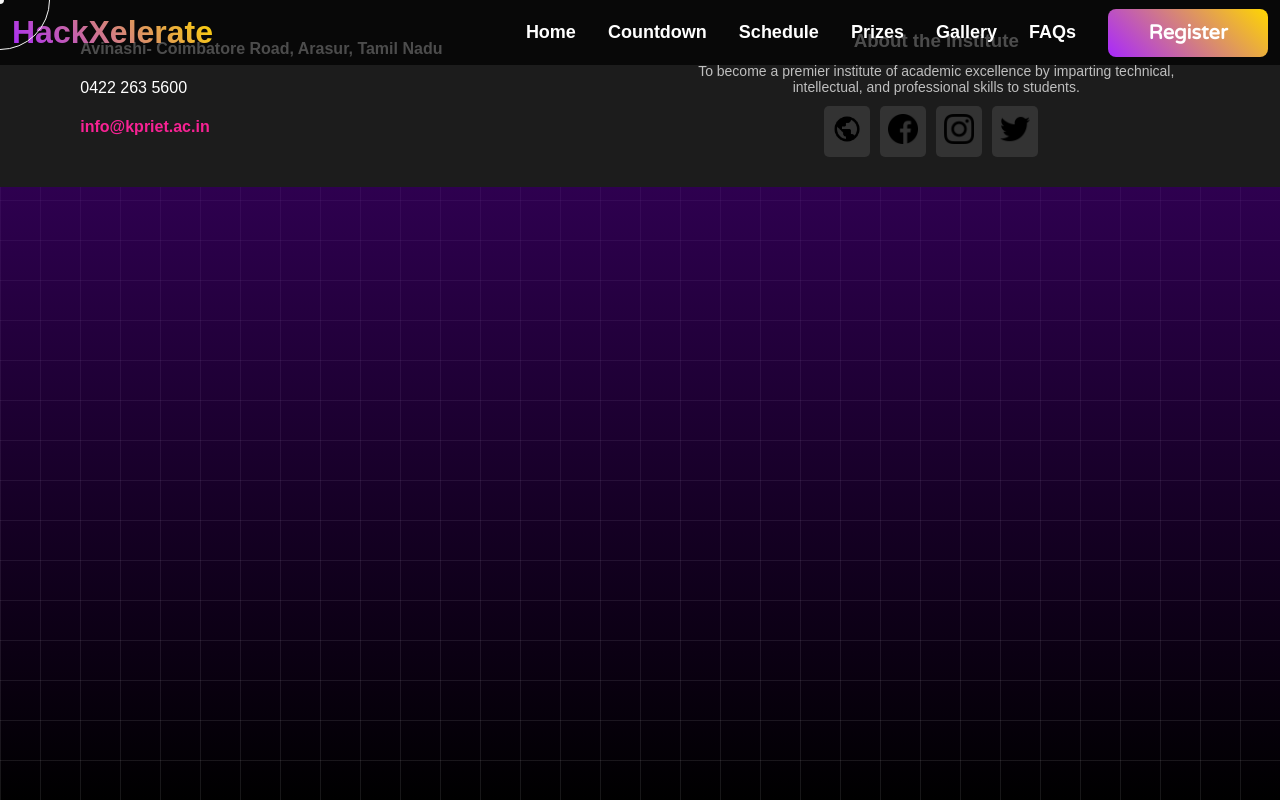
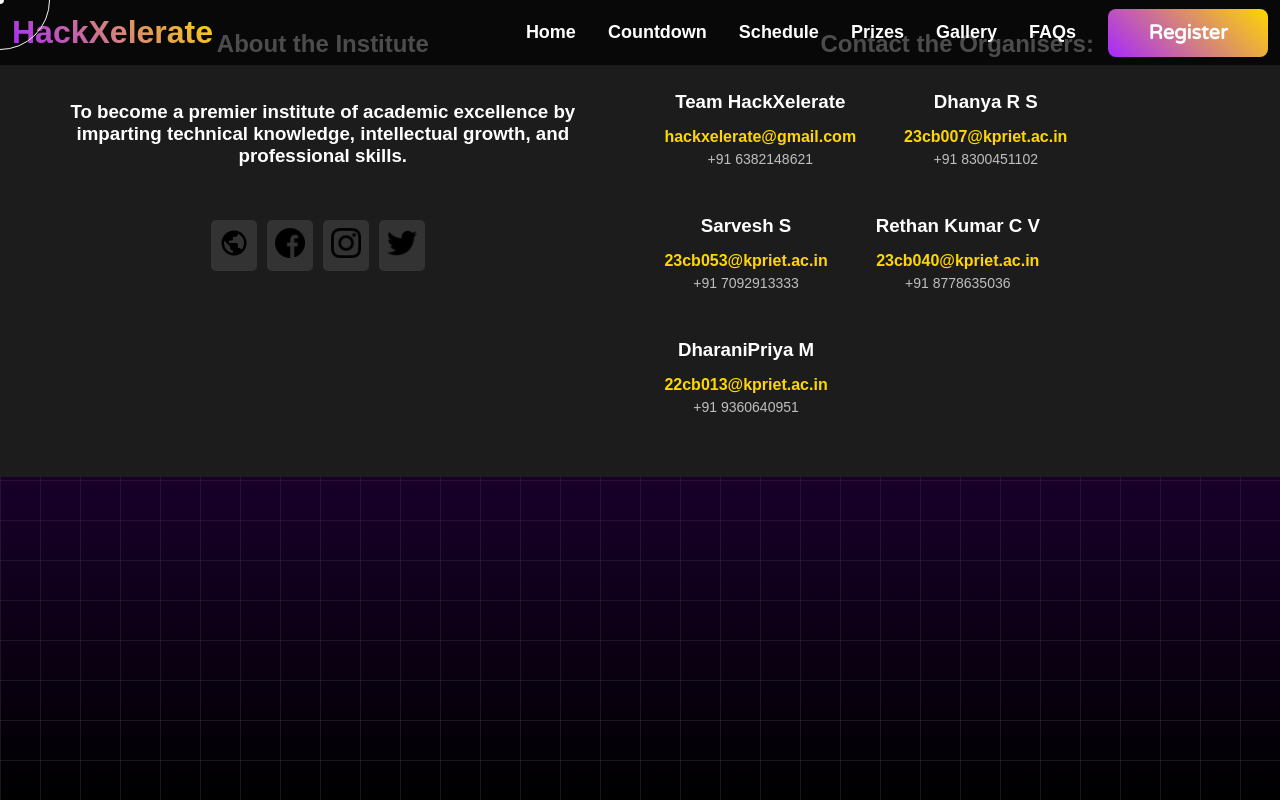
Before and after one commit to Nishanth-1204/Hack-25, a React (Vite) app in the folder Website/: page /admin/dash in a window 1280 px wide. Built offline with nearby package versions, Linux system fonts and the light colour scheme.

Commit message:
update frontend

```diff
--- a/Website/src/components/Footer/Footer.css
+++ b/Website/src/components/Footer/Footer.css
@@ -66,6 +66,30 @@ body {
   color: #1c1c1c;
 }
 
+.contact-info {
+  margin: 2rem 0;
+  display: flex;
+  flex-direction: row;
+  align-items: center;
+  flex-wrap: wrap;
+  gap: 3rem;
+}
+
+.footer-left h3 {
+  margin: 2rem 0;
+  text-align: center;
+  padding: 10px;
+}
+
+.contacts {
+  display: flex;
+  flex-direction: column;
+  align-items: center;
+  justify-content: center;
+  flex-wrap: wrap;
+  gap: 5px;
+}
+
 @media (max-width: 600px) {
   .footer-container {
     flex-direction: column;
@@ -81,4 +105,13 @@ body {
     flex-direction: column;
     align-items: center;
   }
+
+  .footer-right h2 {
+    margin-top: 2rem;
+  }
+
+  .contact-info {
+    align-items: center;
+    justify-content: center;
+  }
 }
--- a/Website/src/components/Footer/Footer.tsx
+++ b/Website/src/components/Footer/Footer.tsx
@@ -7,26 +7,11 @@ export const Footer = () => {
         <div className="footer-container">
           {/* Left Section */}
           <div className="footer-left">
-            <p>
-              <i className="fas fa-map-marker-alt"></i>
-              <strong>Avinashi- Coimbatore Road, Arasur, Tamil Nadu</strong>
-            </p>
-            <p>
-              <i className="fas fa-phone"></i> 0422 263 5600
-            </p>
-            <p>
-              <i className="fas fa-envelope"></i>{" "}
-              <a href="mailto:info@kpriet.ac.in">info@kpriet.ac.in</a>
-            </p>
-          </div>
-
-          {/* Right Section */}
-          <div className="footer-right">
-            <h3>About the Institute</h3>
-            <p>
+            <h2 className="footer-title">About the Institute</h2>
+            <h3 className="footer-description">
               To become a premier institute of academic excellence by imparting
-              technical, intellectual, and professional skills to students.
-            </p>
+              technical knowledge, intellectual growth, and professional skills.
+            </h3>
             <div className="social-icons">
               <a target="_blank" href="https://www.kpriet.ac.in/">
                 <img src="/website.png" width="30" height="30" />
@@ -45,6 +30,50 @@ export const Footer = () => {
               </a>
             </div>
           </div>
+
+          {/* Right Section */}
+          <div className="footer-right">
+            <h2>Contact the Organisers:</h2>
+            <div className="contact-info">
+              <div className="contacts">
+                <h3>Team HackXelerate</h3>
+                <span>
+                  <a href="mailto:hackxelerate@gmail.com">
+                    hackxelerate@gmail.com
+                  </a>
+                </span>
+                <p>+91 6382148621</p>
+              </div>
+              <div className="contacts">
+                <h3>Dhanya R S</h3>
+                <span>
+                  <a href="mailto:23cb007@kpriet.ac.in">23cb007@kpriet.ac.in</a>
+                </span>
+                <p>+91 8300451102</p>
+              </div>
+              <div className="contacts">
+                <h3>Sarvesh S</h3>
+                <span>
+                  <a href="mailto:23cb053@kpriet.ac.in">23cb053@kpriet.ac.in</a>
+                </span>
+                <p>+91 7092913333</p>
+              </div>
+              <div className="contacts">
+                <h3>Rethan Kumar C V</h3>
+                <span>
+                  <a href="mailto:23cb040@kpriet.ac.in">23cb040@kpriet.ac.in</a>
+                </span>
+                <p>+91 8778635036</p>
+              </div>
+              <div className="contacts">
+                <h3>DharaniPriya M</h3>
+                <span>
+                  <a href="mailto:22cb013@kpriet.ac.in">22cb013@kpriet.ac.in</a>
+                </span>
+                <p>+91 9360640951</p>
+              </div>
+            </div>
+          </div>
         </div>
       </footer>
     </div>
--- a/Website/src/index.css
+++ b/Website/src/index.css
@@ -12,6 +12,12 @@ body {
 
 section {
   scroll-margin-top: 40px;
+}
+
+a {
+  text-decoration: none;
+  color: gold;
+  font-weight: bold;
 }
 
 .sponsor-title {
```
